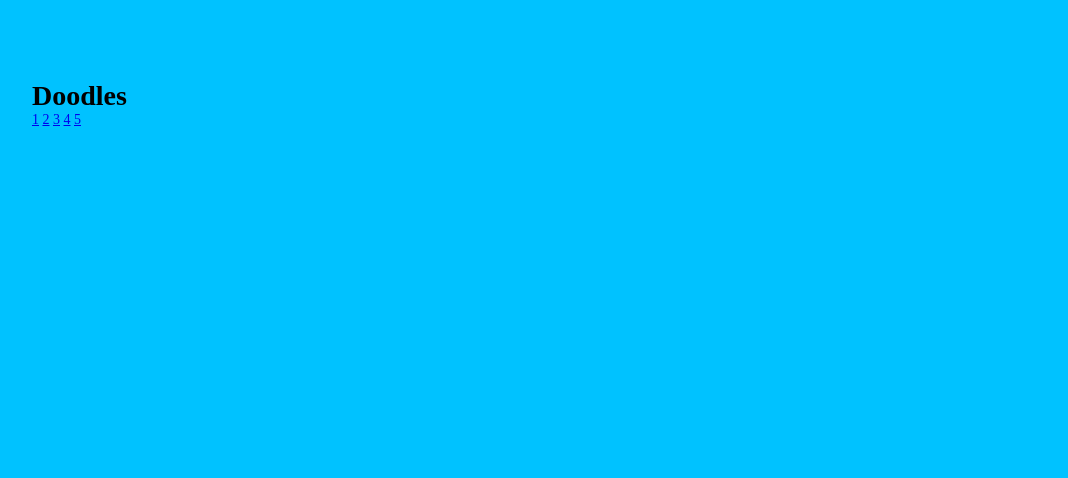
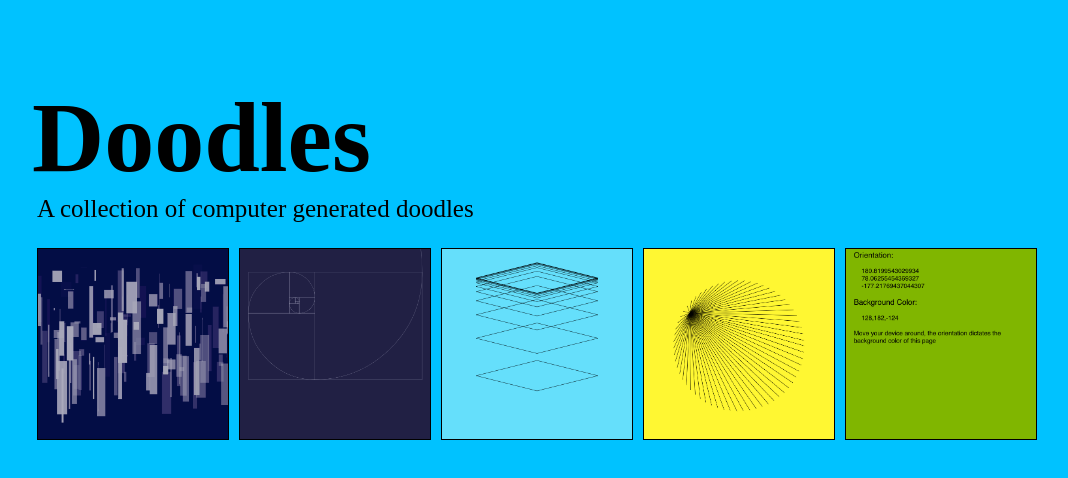
Before and after one commit to hidinginabunker/doodles, a plain HTML site: page index.html in a window 1280 px wide. Shown: the whole page, without its empty margins (48-1116 px from the left). Drawn offline with Linux system fonts and the light colour scheme.

Commit message:
Reorganized doodles and added thumbnails to the index

```diff
--- a/index.html
+++ b/index.html
@@ -4,21 +4,71 @@
     <meta charset="utf-8" />
     <style>
     * { margin: 0; padding: 0;}
+
     body {
       font-family: 'Helvetica' 'sans-serif';
-      font-size: 14px;
+      font-size: 25px;
       padding: 80px;
       background-color: rgb(0, 194, 255);
     }
+
+    h1 { font-size: 4em;}
+
+    .description {
+      display: block;
+      margin-bottom: 20px;
+      padding-left: 5px;
+    }
+
+    .doodleListing {
+      min-width: 640px;
+    }
+
+    .doodleListItem {
+      width: 190px;
+      height: 190px;
+      margin: 5px;
+      border: 1px solid #000;
+      float: left;
+    }
+
+    .doodleListItem img {
+      width: 190px;
+      height: 190px;
+    }
+
     </style>
     <title>Doodles</title>
   </head>
   <body>
-    <h1>Doodles</h1>
-    <a href="0001.html">1</a>
-    <a href="0002.html">2</a>
-    <a href="0003.html">3</a>
-    <a href="0004.html">4</a>
-    <a href="0005.html">5</a>
+    <h1 class="title">Doodles</h1>
+    <span class="description">A collection of computer generated doodles</span>
+    <div class="doodleListing">
+      <div class="doodleListItem">
+        <a href="0001">
+          <img src="0001/thumbnail.png" alt="doodle 0001">
+        </a>
+      </div>
+      <div class="doodleListItem">
+        <a href="0002">
+          <img src="0002/thumbnail.png" alt="doodle 0002">
+        </a>
+      </div>
+      <div class="doodleListItem">
+        <a href="0003">
+          <img src="0003/thumbnail.png" alt="doodle 0003">
+        </a>
+      </div>
+      <div class="doodleListItem">
+        <a href="0004">
+          <img src="0004/thumbnail.png" alt="doodle 0004">
+        </a>
+      </div>
+      <div class="doodleListItem">
+        <a href="0005">
+          <img src="0005/thumbnail.png" alt="doodle 0005">
+        </a>
+      </div>
+    </div>
   </body>
 </html>
```
Also changed, not shown: 0001/index.html (renamed from 0001.html), 0001/thumbnail.png (added), 0002/index.html (renamed from 0002.html), 0002/thumbnail.png (added), 0003/index.html (renamed from 0003.html), 0003/thumbnail.png (added), 0004/index.html (renamed from 0004.html), 0004/thumbnail.png (added), 0005/index.html (renamed from 0005.html), 0005/thumbnail.png (added).
